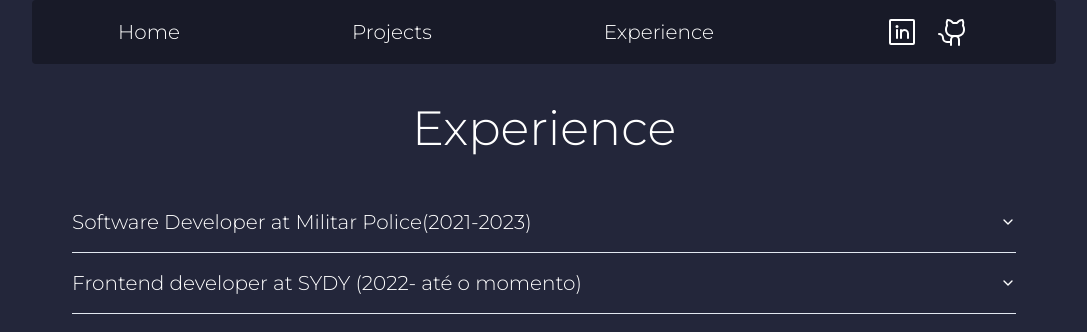
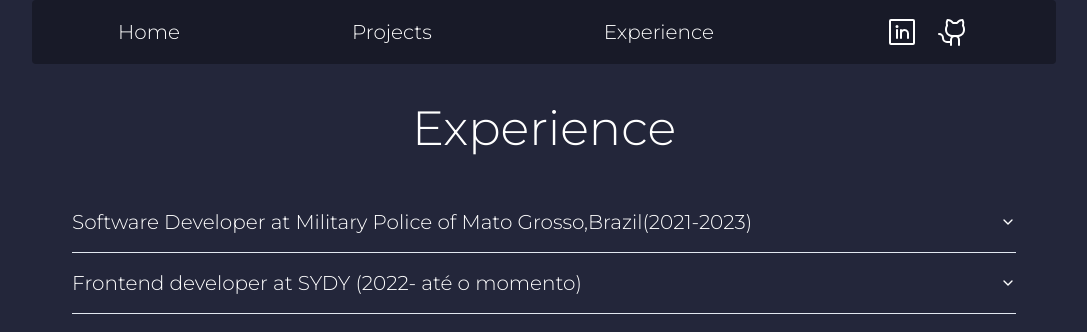
Before and after one commit to matheus-feijo/portfolio, a React (Create React App) app: page /experiences in a window 1280 px wide. Shown: the top 332 px of the page, without its empty margins (96-1183 px from the left). Built offline with nearby package versions, Linux system fonts and the light colour scheme.

Commit message:
FIX/title experience military police

```diff
--- a/src/components/Experience/index.tsx
+++ b/src/components/Experience/index.tsx
@@ -12,7 +12,8 @@ export function Experience() {
   const experiencias = [
     {
       id: "exp-1",
-      title: "Software Developer at Militar Police(2021-2023)", // "Desenvolvedor de Software Policia Militar (2021-2023)",
+      title:
+        "Software Developer at Military Police of Mato Grosso,Brazil(2021-2023)", // "Desenvolvedor de Software Policia Militar (2021-2023)",
       description:
         "I participated in the development of an application to control duty rosters at the Military Police of the State of Mato Grosso. On this project, I worked in a team with four other people, following the SCRUM agile methodology. My responsibilities included creating complete modules, covering both frontend and backend development, in addition to structuring the necessary tables in the database.",
     },
```
